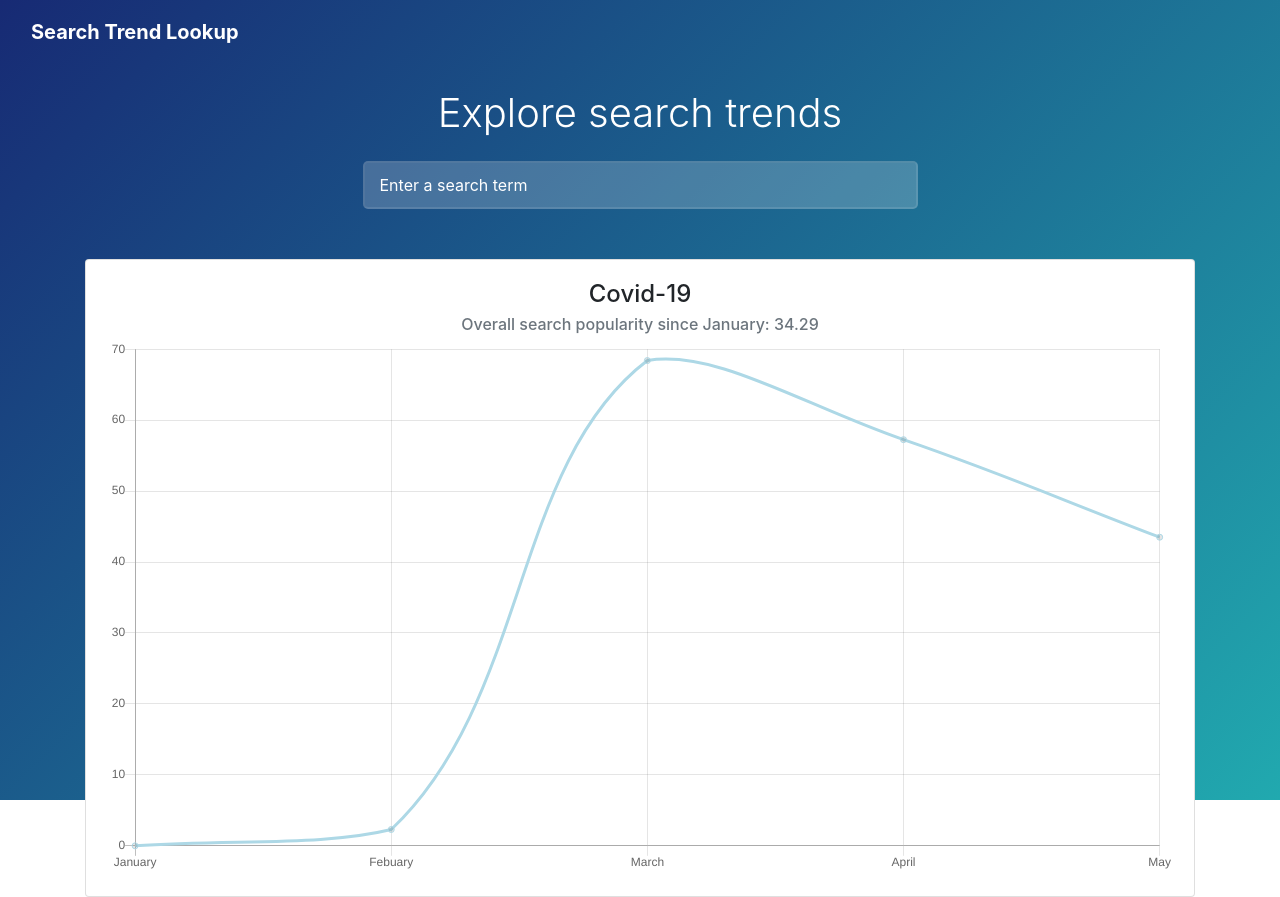
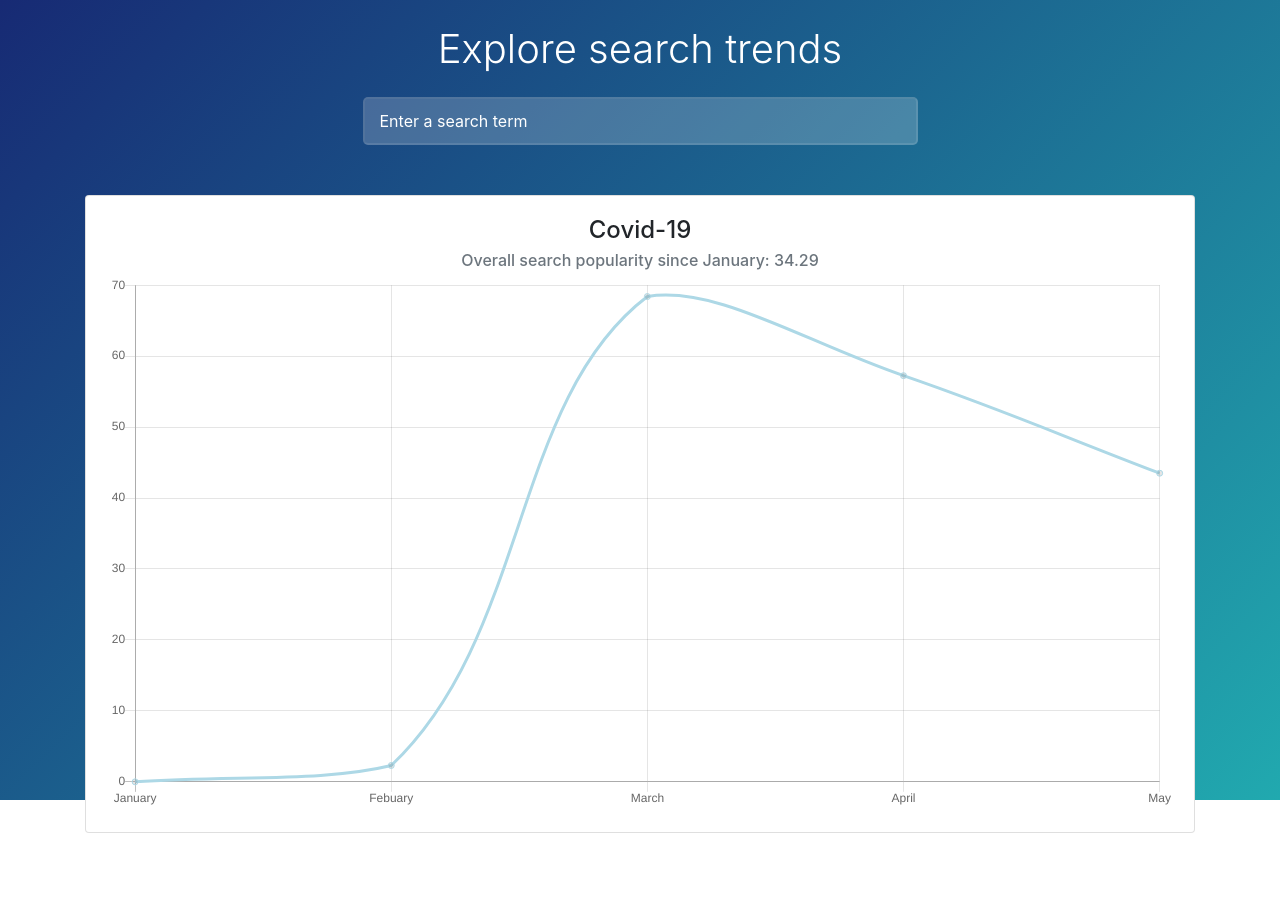
Before and after one commit to allan-glasier/search-trends-lookup, a plain HTML site: page index.html in a window 1280 px wide. After the commit the page ends 833 px from the top, so only its background shows below. Drawn offline with nearby package versions, Linux system fonts and the light colour scheme.

Commit message:
removed navbar

```diff
--- a/css/styles.css
+++ b/css/styles.css
@@ -3,22 +3,10 @@
   background-color: #184e8e;
 }
 
-.header-blue .navbar {
-  background: transparent;
-  padding-top: 0.75rem;
-  padding-bottom: 0.75rem;
-  color: #fff;
-}
-
-.header-blue .navbar .navbar-brand {
-  font-weight: bold;
-  color: inherit;
-}
-
 .header-blue .hero h1 {
   color: #fff;
   font-size: 2.5em;
-  margin-top: 0;
+  padding-top: 0;
   margin-bottom: 15px;
   font-weight: 300;
   line-height: 1.4;
@@ -26,7 +14,7 @@
 
 @media (min-width: 992px) {
   .header-blue .hero h1 {
-    margin-top: 25px;
+    padding-top: 25px;
     margin-bottom: 24px;
     line-height: 1.2;
   }
--- a/index.html
+++ b/index.html
@@ -27,11 +27,6 @@
   <body>
     <div>
       <div class="header-blue" style="width: 100%; height: 100vh;">
-        <nav class="navbar navbar-light navbar-expand-md">
-          <div class="container-fluid">
-            <a class="navbar-brand" href="#">Search Trend Lookup</a>
-          </div>
-        </nav>
         <div class="container text-center hero">
           <h1>Explore search trends</h1>
           <input type="search" id="search" placeholder="Enter a search term" />
```
